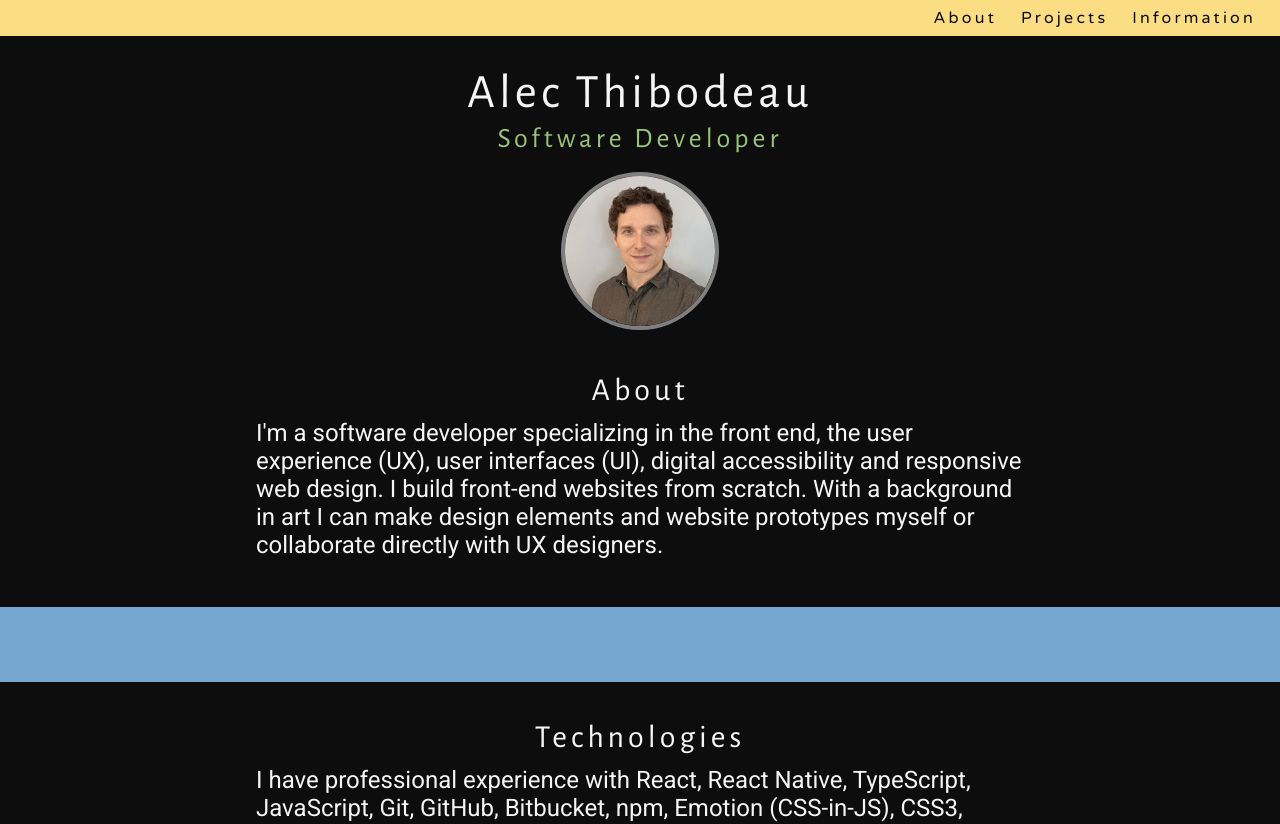
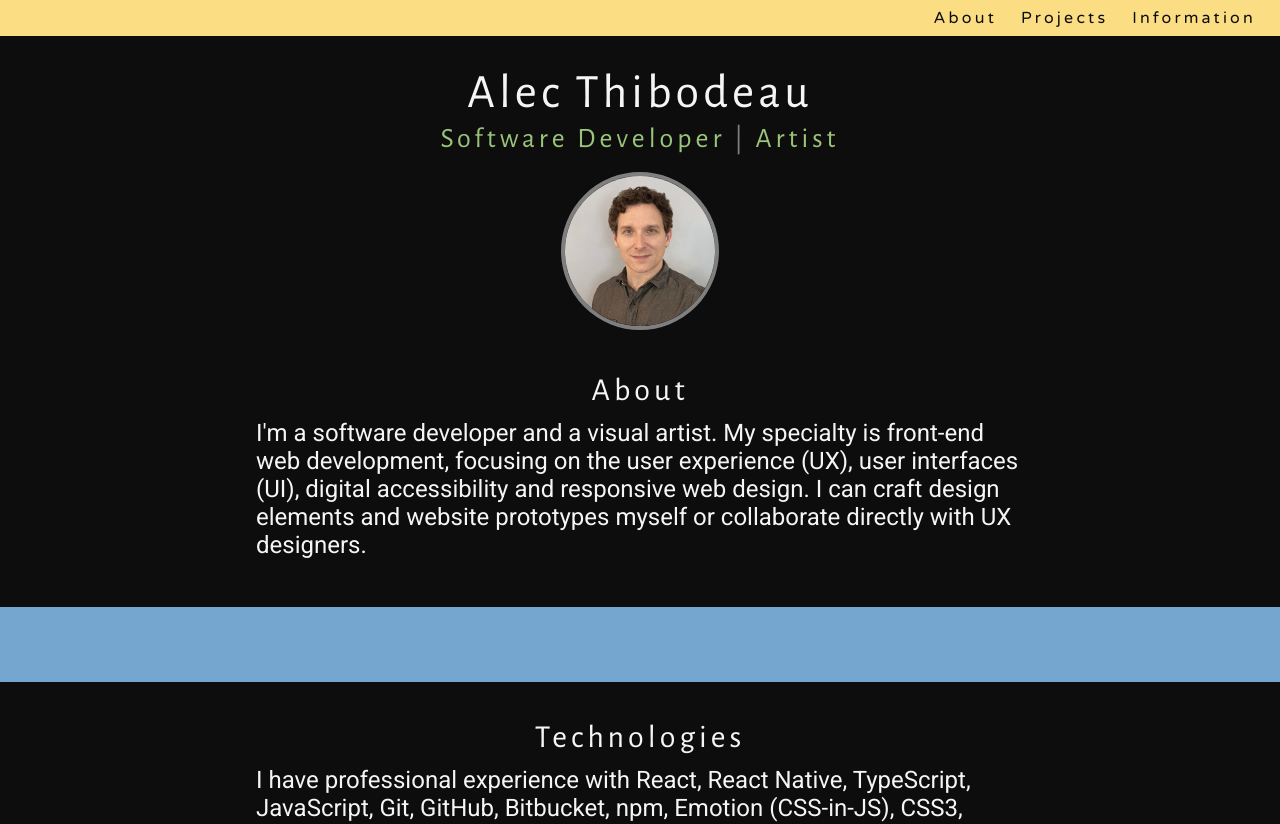
Before and after one commit to alecthibodeau/alecthibodeau.github.io, a React (Create React App) app: page / in a window 1280 px wide. Shown: the top 824 px of the page. Built offline with nearby package versions, Linux system fonts and the light colour scheme.

Commit message:
Add pipe character to organize heading contents

```diff
--- a/src/components/Main.tsx
+++ b/src/components/Main.tsx
@@ -43,19 +43,23 @@ function Main(props: { isBreakpointXs: boolean, viewportWidth: number }): JSX.El
 
   return (
     <main>
-      <div className="name-and-occupation">
+      <div className="name-and-occupations">
         <h1 className="name">Alec Thibodeau</h1>
-        <h2 className="occupation">Software Developer</h2>
+        <h2 className="occupations">
+          <span>Software Developer</span>
+          <span className="pipe">&nbsp;|&nbsp;</span>
+          <span>Artist</span>
+        </h2>
       </div>
       <section id={sections.about}>
         <Headshot />
         <h3 className="section-title">{formatTitleCase(sections.about)}</h3>
         <p>
-        I'm a software developer specializing in the front end, the user
-        experience (UX), user interfaces (UI), digital accessibility and
-        responsive web design. I build front-end websites from scratch. With a
-        background in art I can make design elements and website prototypes myself
-        or collaborate directly with UX designers.
+          I'm a software developer and a visual artist. My specialty is front-end web
+          development, focusing on the user experience (UX), user interfaces (UI),
+          digital accessibility and responsive web design. I can craft design
+          elements and website prototypes myself or collaborate directly with UX
+          designers.
         </p>
       </section>
       <PatternBanner
--- a/src/styles/styles.scss
+++ b/src/styles/styles.scss
@@ -32,7 +32,7 @@ h3 {
   font-weight: normal;
 }
 
-.name-and-occupation {
+.name-and-occupations {
   padding-top: 4rem;
   margin: auto auto 1rem;
   letter-spacing: .25rem;
@@ -42,12 +42,17 @@ h3 {
   font-size: 1.75rem;
 }
 
-.occupation {
+.occupations {
   display: flex;
   flex-direction: column;
   justify-content: center;
   font-size: 1.25rem;
   color: $rainbow-green;
+}
+
+.pipe {
+  display: none;
+  color: $fifty-percent-gray;
 }
 
 .headshot-img {
@@ -107,8 +112,13 @@ p {
     font-size: 3rem;
   }
 
-  .occupation {
+  .occupations {
+    flex-direction: row;
     font-size: 1.75rem;
+  }
+
+  .pipe {
+    display: block;
   }
 
   main section ul {
```
